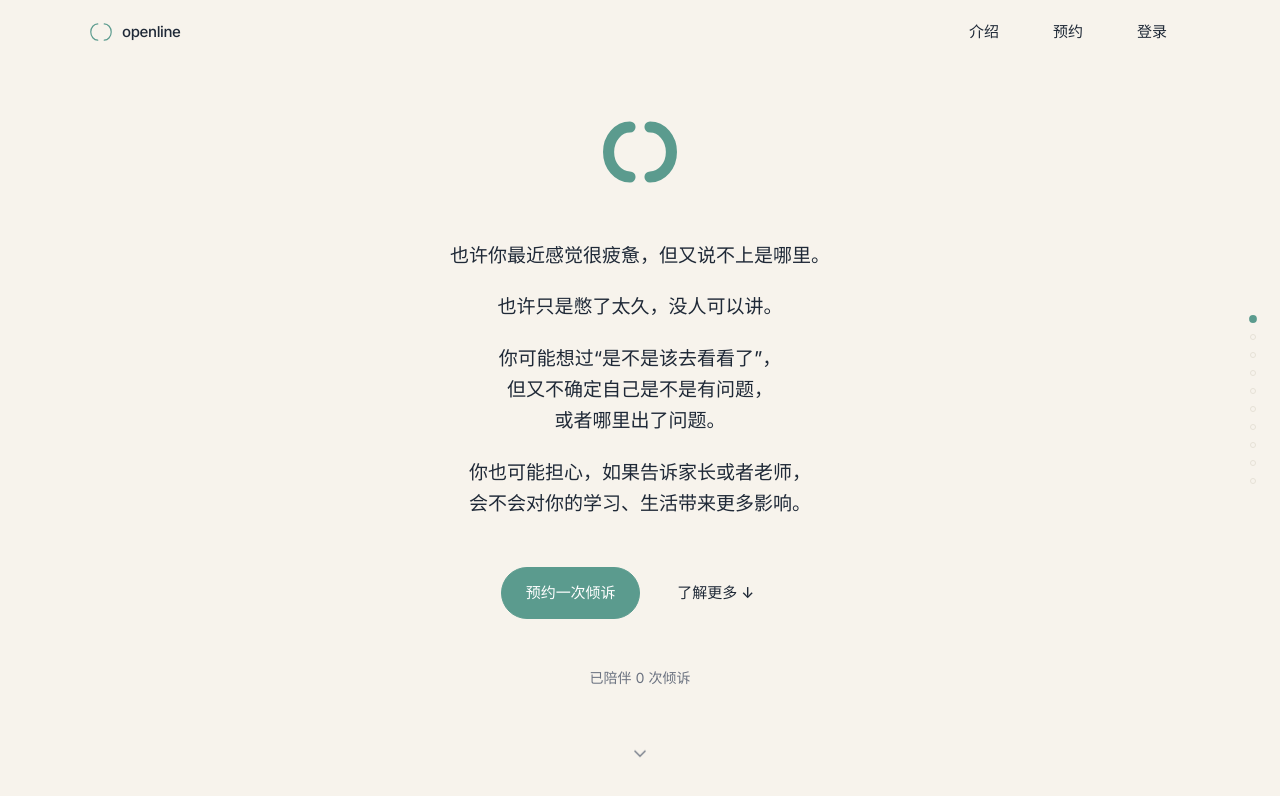
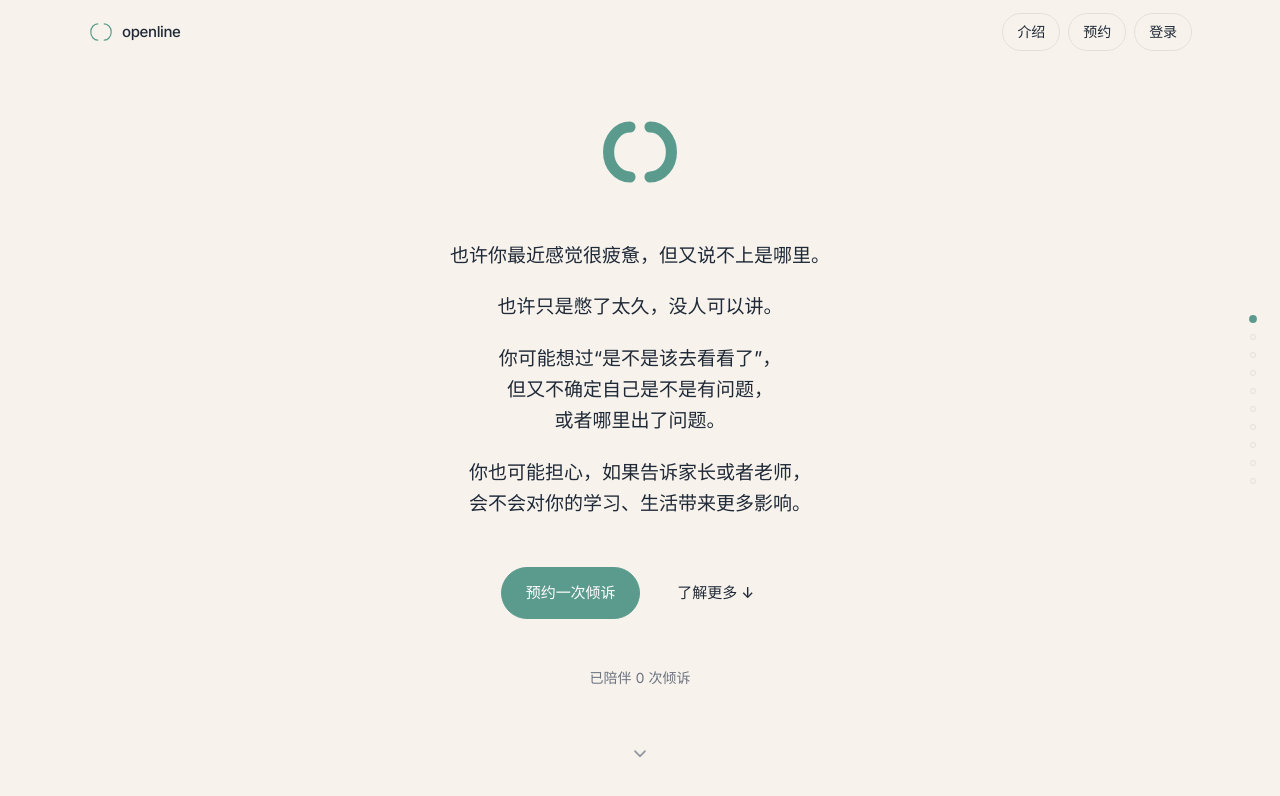
Before and after one commit to zzzachariah/openline, a Next.js app: page / in a window 1280 px wide. Shown: the top 796 px of the page. Built offline with nearby package versions, Linux system fonts and the light colour scheme; no server answers; the database is empty.

Commit message:
style(nav): refine pill-link borders for desktop navbar
Add a dedicated .btn-nav class so the 介绍 / 预约 / 登录 links carry a
subtle visible border at rest and warm into the accent color on hover,
without altering the broader .btn-ghost usage elsewhere.

```diff
--- a/app/globals.css
+++ b/app/globals.css
@@ -185,6 +185,32 @@ body {
   background: var(--accent-soft);
 }
 
+/* Navbar pill links — refined border that warms up on hover */
+.btn-nav {
+  display: inline-flex;
+  align-items: center;
+  justify-content: center;
+  padding: 6px 14px;
+  border-radius: 9999px;
+  background: transparent;
+  color: var(--foreground);
+  font-weight: 500;
+  letter-spacing: -0.005em;
+  border: 1px solid var(--border);
+  transition: border-color 200ms ease-out, background 200ms ease-out, color 200ms ease-out;
+  cursor: pointer;
+}
+
+.btn-nav:hover {
+  border-color: var(--accent);
+  background: var(--accent-soft);
+  color: var(--accent);
+}
+
+.btn-nav:active {
+  transform: scale(0.97);
+}
+
 /* Form inputs */
 .input {
   width: 100%;
--- a/components/Nav.tsx
+++ b/components/Nav.tsx
@@ -88,31 +88,31 @@ export default function Nav({ transparentOnTop = false }: NavProps) {
           <span className="text-[15px] font-medium tracking-tight">openline</span>
         </Link>
 
-        <div className="hidden md:flex items-center gap-1">
-          <Link href="/" className="btn-ghost text-[14px]">介绍</Link>
+        <div className="hidden md:flex items-center gap-2">
+          <Link href="/" className="btn-nav text-[14px]">介绍</Link>
           {!user && (
             <>
-              <Link href="/book" className="btn-ghost text-[14px]">预约</Link>
-              <Link href="/login" className="btn-ghost text-[14px]">登录</Link>
+              <Link href="/book" className="btn-nav text-[14px]">预约</Link>
+              <Link href="/login" className="btn-nav text-[14px]">登录</Link>
             </>
           )}
           {user && !user.is_listener && !user.listener_application_at && (
             <>
-              <Link href="/book" className="btn-ghost text-[14px]">预约</Link>
-              <Link href="/me" className="btn-ghost text-[14px]">我的</Link>
+              <Link href="/book" className="btn-nav text-[14px]">预约</Link>
+              <Link href="/me" className="btn-nav text-[14px]">我的</Link>
             </>
           )}
           {user && !user.is_listener && user.listener_application_at && (
-            <Link href="/listener/pending" className="btn-ghost text-[14px]">审核中</Link>
+            <Link href="/listener/pending" className="btn-nav text-[14px]">审核中</Link>
           )}
           {user && user.is_listener && (
-            <Link href="/listener" className="btn-ghost text-[14px]">后台</Link>
+            <Link href="/listener" className="btn-nav text-[14px]">后台</Link>
           )}
           {user && (
             <div className="relative">
               <button
                 onClick={() => setDropdownOpen((v) => !v)}
-                className="btn-ghost text-[14px] flex items-center gap-1"
+                className="btn-nav text-[14px] flex items-center gap-1"
               >
                 {user.username}
                 <ChevronDown size={14} />
```
